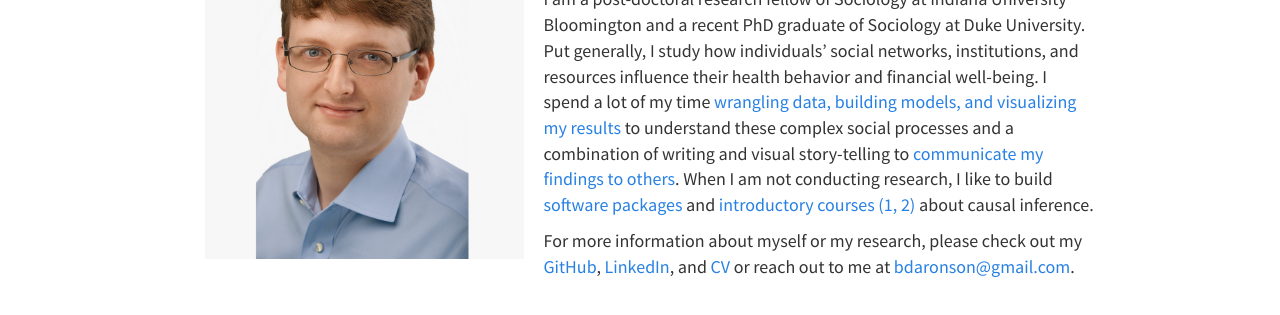
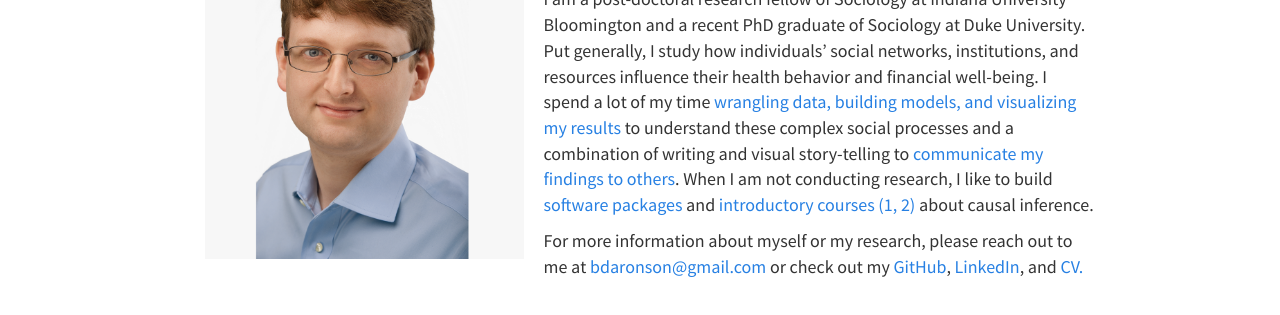
Before and after one commit to BrianAronson/BrianAronson.github.io, a plain HTML site: page index.html in a window 1280 px wide. Shown: the part 123-438 px from the top of the page. Drawn offline with nearby package versions, Linux system fonts and the light colour scheme; some packages are replaced by stand-ins of ours.

Commit message:
Add files via upload

```diff
--- a/index.html
+++ b/index.html
@@ -309,7 +309,7 @@ $(document).ready(function () {
 <div id="brian-aronson" class="section level1">
 <h1><strong>Brian Aronson</strong></h1>
 <p>I am a post-doctoral research fellow of Sociology at Indiana University Bloomington and a recent PhD graduate of Sociology at Duke University. Put generally, I study how individuals’ social networks, institutions, and resources influence their health behavior and financial well-being. I spend a lot of my time <a href="https://github.com/BrianAronson">wrangling data, building models, and visualizing my results</a> to understand these complex social processes and a combination of writing and visual story-telling to <a href="https://scholar.google.com/citations?hl=en&amp;user=Txt7hg0AAAAJ&amp;view_op=list_works&amp;gmla=AJsN-F4upEDDCp7WyO7fxq1cePMaOTHKVOLiFm2zWWkF3AGrer8ea8QaKHV3XqwaySjclGVd5-BQzTdD7dZbWGxnlO5RkJE3_cIEQGkuu0YIQJrgmbmJj-o">communicate my findings to others</a>. When I am not conducting research, I like to build <a href="https://crantastic.org/authors/9275">software packages</a> and <a href="https://www.datacamp.com/community/open-courses/causal-inference-with-r-experiments">introductory courses (1,</a> <a href="https://www.datacamp.com/community/open-courses/causal-inference-with-r-regression">2)</a> about causal inference.</p>
-<p>For more information about myself or my research, please check out my <a href="https://github.com/BrianAronson">GitHub</a>, <a href="https://www.linkedin.com/in/brian-aronson-891297113/">LinkedIn</a>, and <a href="images/CV_Aronson.pdf">CV</a> or reach out to me at <a href="bdaronson@gmail.com">bdaronson@gmail.com</a>.</p>
+<p>For more information about myself or my research, please reach out to me at <a href="bdaronson@gmail.com">bdaronson@gmail.com</a> or check out my <a href="https://github.com/BrianAronson">GitHub</a>, <a href="https://www.linkedin.com/in/brian-aronson-891297113/">LinkedIn</a>, and <a href="images/CV_Aronson.pdf">CV.</a></p>
 </div>
 
 
```
